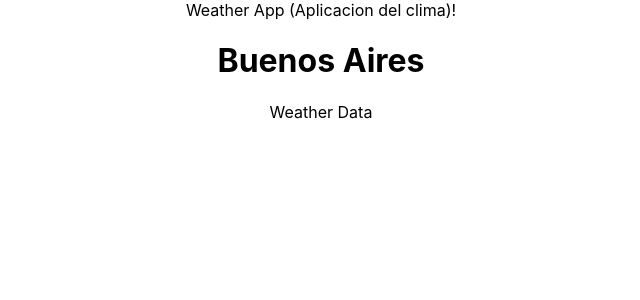
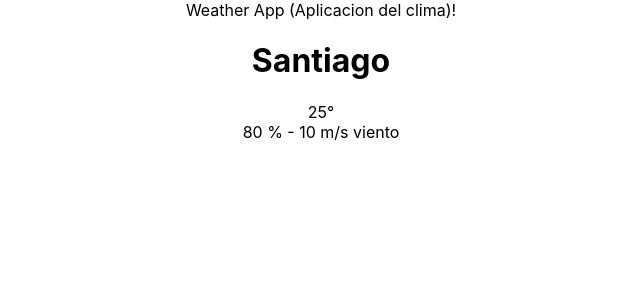
Before and after one commit to thiagobianeck/weather-app, a React (Create React App) app: page / in a window 1280 px wide. Shown: the top 300 px of the page, without its empty margins (319-959 px from the left). Built offline with nearby package versions, Linux system fonts and the light colour scheme.

Commit message:
18. Parámetros y uso de template string

```diff
--- a/src/components/Location.js
+++ b/src/components/Location.js
@@ -1,7 +1,11 @@
 import React from 'react';
 
-const Location = () => (
-    <div><h1>Buenos Aires</h1></div>
+const Location = ({ city }) => (
+    <div>
+        <h1>
+            { city }
+        </h1>
+    </div>
 );
 
 export default Location;
--- a/src/components/WeatherData.js
+++ b/src/components/WeatherData.js
@@ -1,7 +1,12 @@
 import React from 'react';
+import WeatherExtraInfo from './WeatherExtraInfo';
+import WeatherTemperature from './WeatherTemperature';
 
 const WeatherData = () => (
-    <div>Weather Data</div>
+    <div>
+        <WeatherTemperature/>
+        <WeatherExtraInfo humidity={80} wind={"10 m/s"}/>
+    </div>
 );
 
 export default WeatherData;
--- /dev/null
+++ b/src/components/WeatherExtraInfo.js
@@ -0,0 +1,10 @@
+import React from 'react';
+
+const WeatherExtraInfo = ({ humidity, wind }) => (
+    <div>
+        <span>{ `${humidity} % - ` }</span>
+        <span>{ `${wind} viento`}</span>
+    </div>
+);
+
+export default WeatherExtraInfo;
--- a/src/components/WeatherLocation.js
+++ b/src/components/WeatherLocation.js
@@ -4,7 +4,7 @@ import WeatherData from './WeatherData';
 
 const WeatherLocation = () => (
     <div>
-        <Location></Location>
+        <Location city={'Santiago'}></Location>
         <WeatherData></WeatherData>
     </div>
 );
--- /dev/null
+++ b/src/components/WeatherTemperature.js
@@ -0,0 +1,7 @@
+import React from 'react';
+
+const WeatherTemperature = () => (
+    <div><span>25°</span></div>
+);
+
+export default WeatherTemperature;
```
